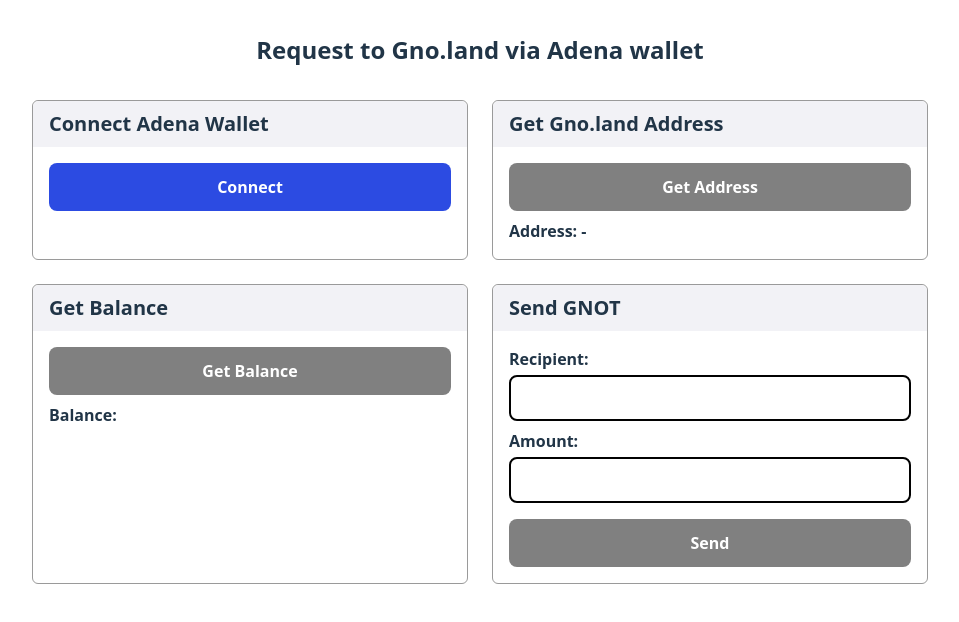
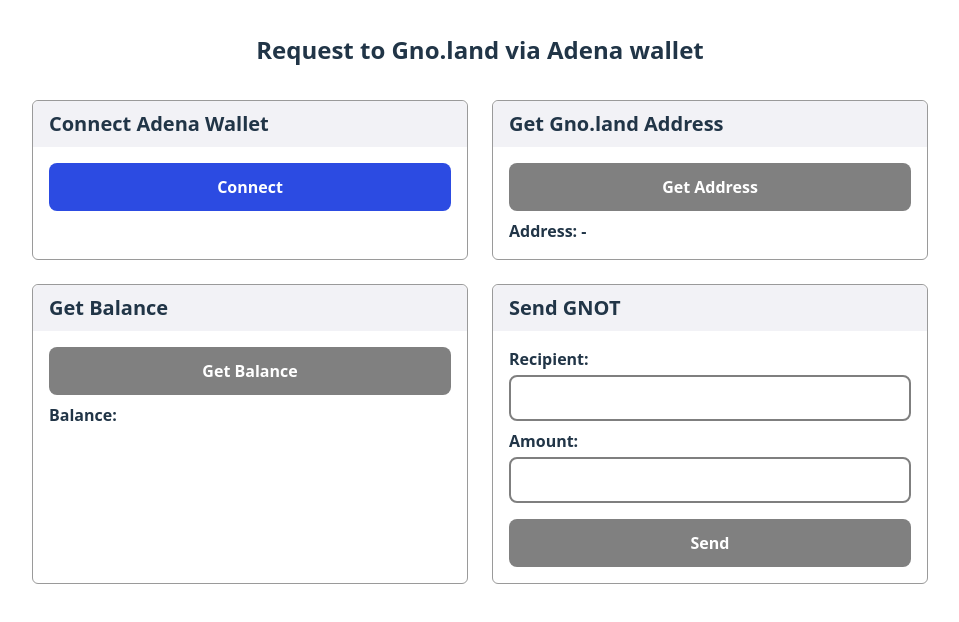
Before and after one commit to song127/Onbloc-Adena-Wallet-Connect, a React (Vite) app: page / in a window 1280 px wide. Shown: the top 622 px of the page, without its empty margins (160-1119 px from the left). Built offline with nearby package versions, Linux system fonts and the light colour scheme.

Commit message:
feat: add unit view in BasicInput

```diff
--- a/src/components/common/BasicInput.tsx
+++ b/src/components/common/BasicInput.tsx
@@ -3,7 +3,9 @@
  * @desc 공통 인풋 컴포넌트(상태/이벤트/placeholder)
  */
 import type { ReactElement, ChangeEvent } from "react";
-import { useRef, useLayoutEffect, useState } from "react";
+import { useRef, useLayoutEffect, useState, useCallback } from "react";
+import { tv } from "tailwind-variants";
+import { twMerge } from "tailwind-merge";
 
 /**
  * BasicInputProps - 인풋 props
@@ -21,84 +23,138 @@
   type?: "string" | "number";
 }
 
+// tailwind-variants: 스타일 분리
+const inputVariants = tv({
+  base: "font-semibold text-black bg-transparent border-none outline-none text-input",
+  variants: {
+    type: {
+      string: "w-full px-2 py-3 border-2 border-black border-solid rounded-input text-input",
+      number: "flex-shrink-0 p-0 m-0",
+    },
+    disabled: {
+      true: "opacity-disabled cursor-not-allowed",
+      false: "",
+    },
+  },
+  defaultVariants: {
+    type: "string",
+    disabled: false,
+  },
+});
+
+const backboardVariants = tv({
+  base: "flex items-center w-full px-2 py-3 transition-none bg-white border-2 border-black border-solid rounded-input cursor-text min-h-[40px] overflow-hidden",
+  variants: {
+    disabled: {
+      true: "opacity-disabled cursor-not-allowed",
+      false: "",
+    },
+  },
+  defaultVariants: {
+    disabled: false,
+  },
+});
+
 /**
  * BasicInput - 공통 인풋
  * @param {BasicInputProps} props
  */
 const BasicInput = ({ placeholder, disabled, value, onChange, type = "string" }: BasicInputProps): ReactElement => {
+  const backboardRef = useRef<HTMLDivElement>(null);
   const inputRef = useRef<HTMLInputElement>(null);
   const mirrorRef = useRef<HTMLSpanElement>(null);
   const unitRef = useRef<HTMLSpanElement>(null);
-  const [valueWidth, setValueWidth] = useState(0);
-  const [unitWidth, setUnitWidth] = useState(0);
-  const [inputWidth, setInputWidth] = useState(0);
+  const [inputWidth, setInputWidth] = useState<number>(0);
+  const [unitWidth, setUnitWidth] = useState<number>(0);
+  const [backboardWidth, setBackboardWidth] = useState<number>(0);
 
+  // width 측정 최적화
   useLayoutEffect(() => {
-    if (mirrorRef.current) {
-      setValueWidth(mirrorRef.current.offsetWidth);
+    if (type !== "number") return;
+    if (mirrorRef.current) setInputWidth(value ? mirrorRef.current.offsetWidth : 2);
+    if (unitRef.current) setUnitWidth(unitRef.current.offsetWidth);
+    if (backboardRef.current) setBackboardWidth(backboardRef.current.offsetWidth);
+  }, [value, placeholder, type]);
+
+  // backboard 클릭 시 input 맨 뒤로 포커스
+  const handleBackboardClick = useCallback(() => {
+    if (inputRef.current) {
+      inputRef.current.focus();
+      const len = inputRef.current.value.length;
+      inputRef.current.setSelectionRange(len, len);
     }
-    if (unitRef.current) {
-      setUnitWidth(unitRef.current.offsetWidth);
-    }
-    if (inputRef.current) {
-      setInputWidth(inputRef.current.offsetWidth);
-    }
-  }, [value, placeholder]);
+  }, []);
 
-  // input padding left/right (px-2 = 0.5rem = 8px)
-  const paddingRight = type === "number" ? 64 : 8; // pr-16 = 4rem = 64px, else px-2 = 8px
-  const minUnitGap = 0; // 또는 -1, -2 등
-  const unitLeft = 24 + valueWidth + minUnitGap;
-  const shouldFixRight = type === "number" && unitLeft + unitWidth + paddingRight > inputWidth;
-
-  return (
-    <div className="relative w-full">
-      <input
-        ref={inputRef}
-        className={`w-full px-2 py-3 font-semibold text-black border-2 border-black border-solid rounded-input text-input ${type === "number" ? "pr-16" : ""}`}
-        placeholder={placeholder}
-        disabled={disabled}
-        value={value}
-        onChange={onChange}
-        type={type === "number" ? "number" : "text"}
-        inputMode={type === "number" ? "numeric" : undefined}
-        autoComplete="off"
-        style={{ position: "relative", background: "transparent" }}
-      />
-      {/* mirror span: padding/border 없이 value만 측정 */}
-      {type === "number" && (
+  // number 타입: width clamp, 단위 표시
+  if (type === "number") {
+    const maxInputWidth = backboardWidth && unitWidth ? Math.max(backboardWidth - unitWidth - 40, 20) : 240;
+    return (
+      <div ref={backboardRef} className={twMerge(backboardVariants({ disabled }))} onClick={handleBackboardClick}>
+        <input
+          ref={inputRef}
+          className={twMerge(inputVariants({ type: "number", disabled }))}
+          placeholder={placeholder}
+          disabled={disabled}
+          value={value}
+          onChange={onChange}
+          type="number"
+          inputMode="numeric"
+          autoComplete="off"
+          style={{
+            width: inputWidth,
+            minWidth: 0,
+            maxWidth: maxInputWidth,
+            color: "black",
+            background: "transparent",
+          }}
+        />
+        {value && (
+          <span
+            ref={unitRef}
+            className="flex-shrink-0 ml-2 font-semibold text-black pointer-events-none select-none text-input"
+            aria-hidden="true"
+          >
+            ugnot
+          </span>
+        )}
+        {/* mirror span: value width 측정용, 숨김 */}
         <span
           ref={mirrorRef}
-          className="absolute invisible whitespace-pre"
+          className="absolute invisible p-0 m-0 font-semibold whitespace-pre border-none outline-none text-input"
           aria-hidden="true"
           style={{
             fontSize: "12px",
             fontFamily: "inherit",
-            fontWeight: "inherit",
+            fontWeight: "bold",
             left: 0,
             top: 0,
             pointerEvents: "none",
+            boxSizing: "border-box",
+            padding: 0,
+            margin: 0,
+            border: "none",
+            outline: "none",
           }}
         >
-          {value}
+          {value || placeholder || "0"}
         </span>
-      )}
-      {/* 단위 표시 */}
-      {type === "number" && value && (
-        <span
-          ref={unitRef}
-          className="absolute font-semibold text-black bg-white pointer-events-none select-none top-1/2 text-input"
-          style={
-            shouldFixRight
-              ? { right: 12, transform: "translateY(-50%)" }
-              : { left: unitLeft, transform: "translateY(-50%)" }
-          }
-          aria-hidden="true"
-        >
-          ugnot
-        </span>
-      )}
-    </div>
+      </div>
+    );
+  }
+
+  // string 타입 등 기존 100% width
+  return (
+    <input
+      ref={inputRef}
+      className={twMerge(inputVariants({ type: "string", disabled }))}
+      placeholder={placeholder}
+      disabled={disabled}
+      value={value}
+      onChange={onChange}
+      type="text"
+      autoComplete="off"
+      style={{ background: "transparent", position: "relative" }}
+    />
   );
 };
 
```
